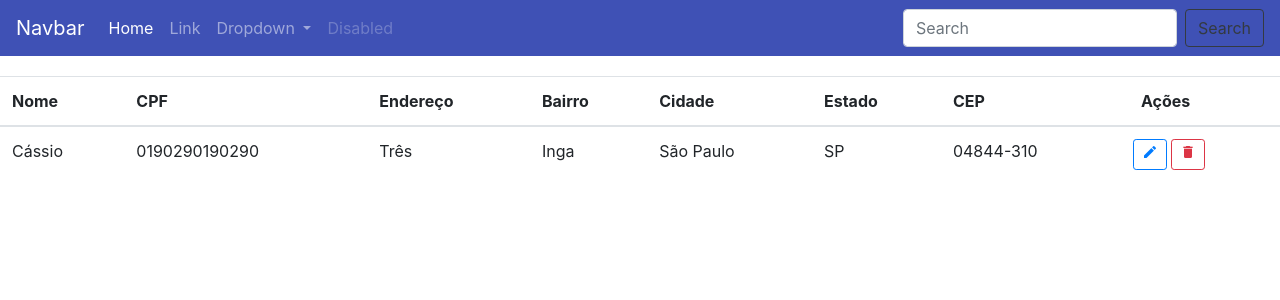
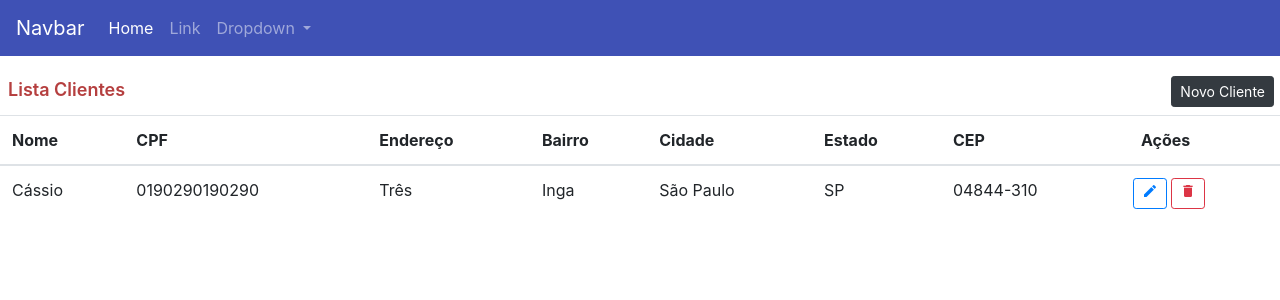
Before and after one commit to cassiorangel/BTG---Teste, an Angular app: page /lista-cliente in a window 1280 px wide. Shown: the top 300 px of the page. Built offline with nearby package versions, Linux system fonts and the light colour scheme; data requests are answered from the project's data file.

Commit message:
Trata tabela css

```diff
--- a/src/app/app.component.html
+++ b/src/app/app.component.html
@@ -23,14 +23,9 @@
           <a class="dropdown-item" href="#">Something else here</a>
         </div>
       </li>
-      <li class="nav-item">
-        <a class="nav-link disabled" href="#">Disabled</a>
-      </li>
+
     </ul>
-    <form class="form-inline my-2 my-lg-0">
-      <input class="form-control mr-sm-2" type="search" placeholder="Search" aria-label="Search">
-      <button class="btn btn-outline-dark my-2 my-sm-0" type="submit">Search</button>
-    </form>
+
   </div>
 </nav>
 <div class="container-fluid">
--- a/src/app/clientes/cliente.service.ts
+++ b/src/app/clientes/cliente.service.ts
@@ -1,3 +1,4 @@
+import { environment } from './../../environments/environment';
 import { Cliente } from './../models/cliente';
 import { Injectable } from '@angular/core';
 import { HttpClient } from '@angular/common/http';
@@ -7,7 +8,7 @@ import { HttpClient } from '@angular/common/http';
 })
 export class ClienteService {
 
-  private readonly API = 'http://localhost:3000/clientes';
+  private readonly API = `${environment.API}clientes`;
 
   constructor(
     private http: HttpClient
--- a/src/app/clientes/clientes-lista/clientes-lista.component.html
+++ b/src/app/clientes/clientes-lista/clientes-lista.component.html
@@ -1,4 +1,9 @@
 <div class="row" style="margin-top: 20px;">
+  <div style="min-width: 100%;margin-bottom: 8px;padding-right: 6px;">
+  <span class="texto">Lista Clientes
+      <i class="cria"><button class="btn btn-dark btn-sm">Novo Cliente</button></i>
+    </span>
+</div>
     <table class="table">
         <thead>
           <tr>
--- a/src/app/clientes/clientes-lista/clientes-lista.component.scss
+++ b/src/app/clientes/clientes-lista/clientes-lista.component.scss
@@ -0,0 +1,11 @@
+.cria{
+    text-align: right;
+    float: right;
+    display: block;
+}
+
+.texto{
+    padding-left: 8px;font-weight: 600;
+    font-size: 18px;
+    color: #b53f3f;
+}
--- a/src/environments/environment.prod.ts
+++ b/src/environments/environment.prod.ts
@@ -1,3 +1,4 @@
 export const environment = {
-  production: true
+  production: true,
+  API: '/'
 };
--- a/src/environments/environment.ts
+++ b/src/environments/environment.ts
@@ -3,7 +3,8 @@
 // The list of file replacements can be found in `angular.json`.
 
 export const environment = {
-  production: false
+  production: false,
+  API: 'http://localhost:3000/'
 };
 
 /*
```
